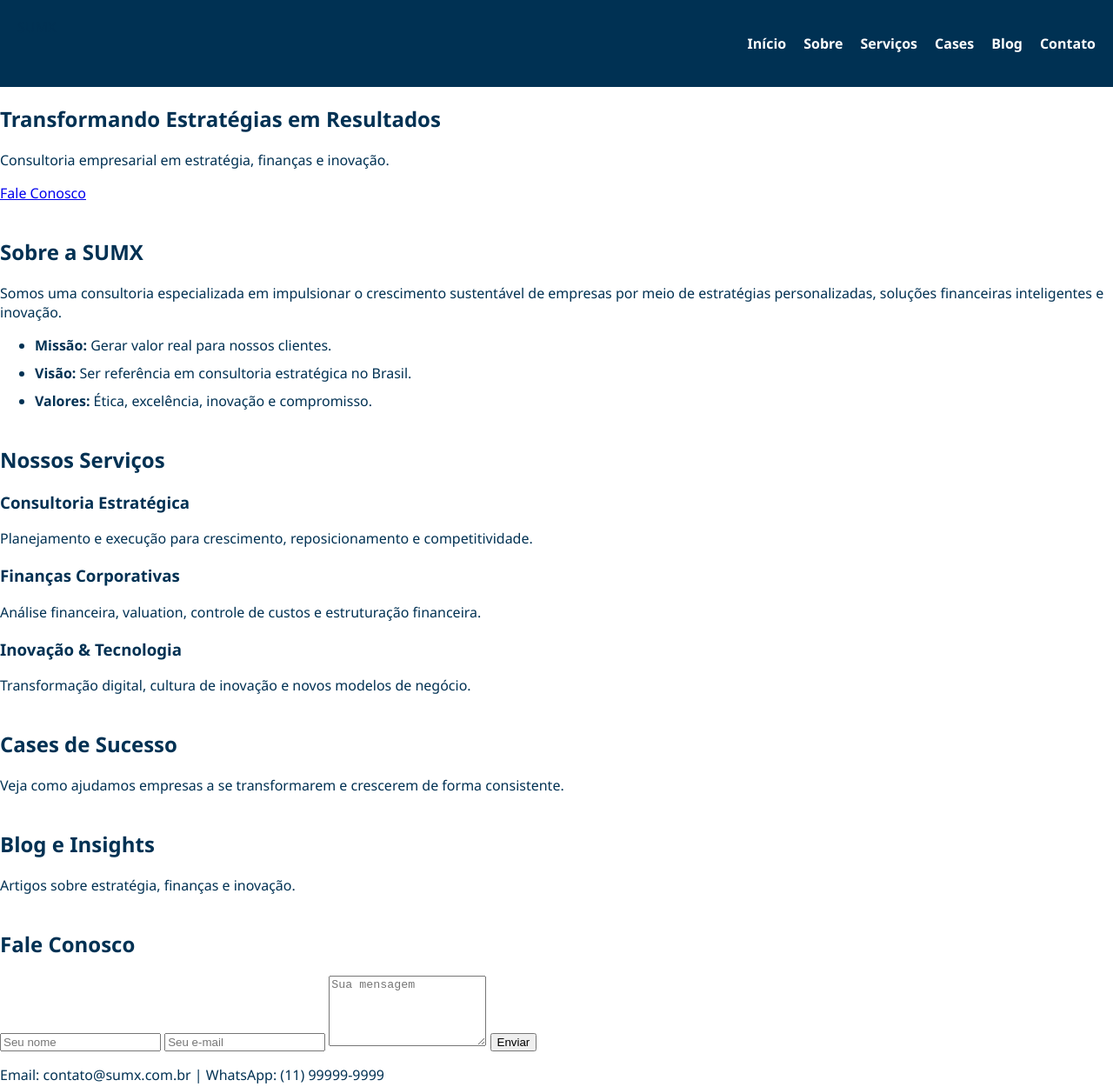
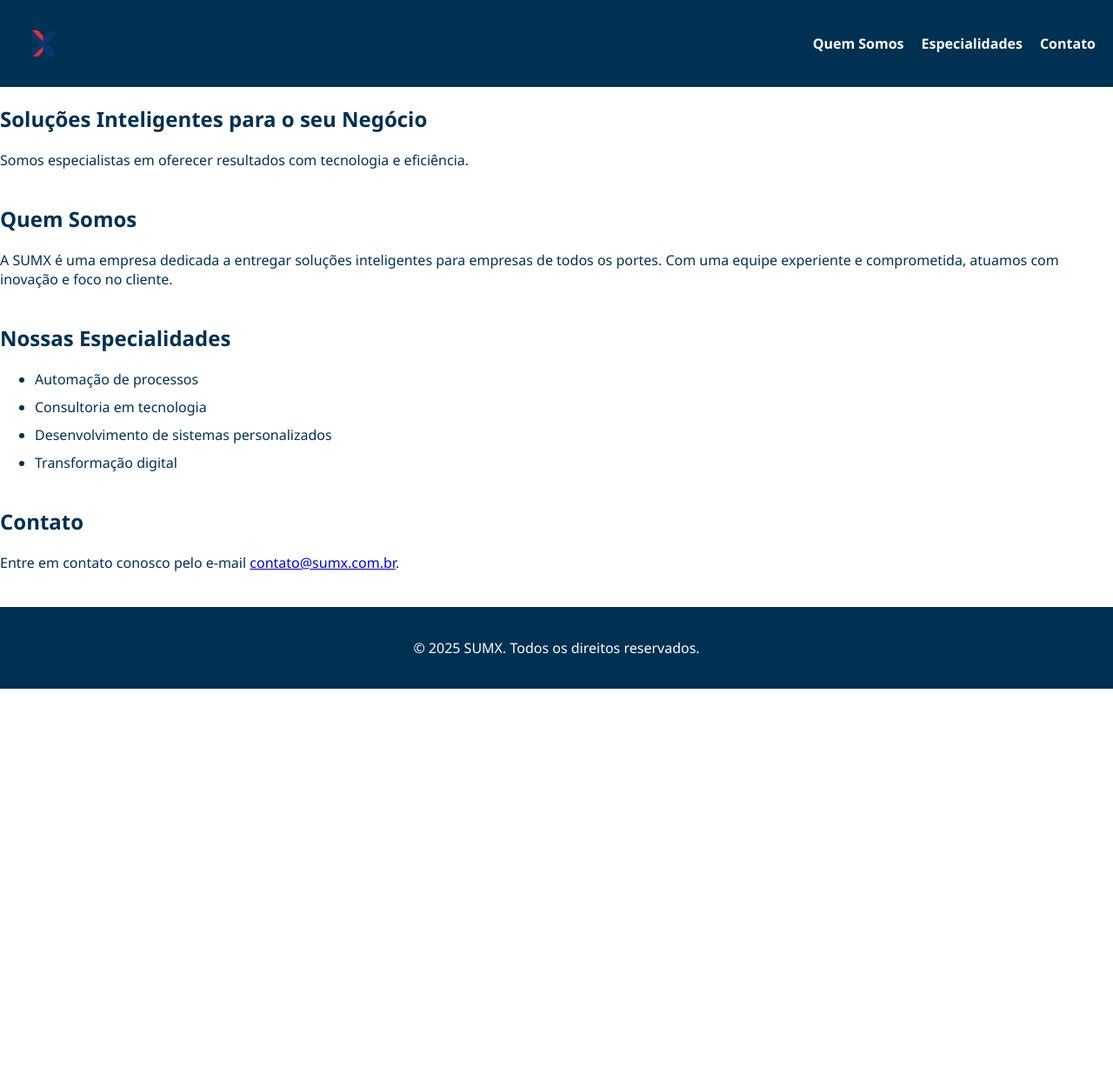
Before and after one commit to Sumx2024/sumx-site, a plain HTML site: page index.html in a window 1280 px wide. Shown: the top 1250 px of the page at 87% size. After the commit the page ends 800 px from the top, so only its background shows below. Drawn offline with Linux system fonts and the light colour scheme.

Commit message:
Update index.html

```diff
--- a/index.html
+++ b/index.html
@@ -2,90 +2,49 @@
 <html lang="pt-BR">
 <head>
   <meta charset="UTF-8" />
-  <meta name="viewport" content="width=device-width, initial-scale=1.0" />
-  <meta name="description" content="Consultoria estratégica, financeira e de inovação.">
-  <title>SUMX Consultoria</title>
-  <link rel="stylesheet" href="style.css" />
+  <meta name="viewport" content="width=device-width, initial-scale=1.0"/>
+  <title>SUMX - Soluções Inteligentes</title>
+  <link rel="stylesheet" href="style.css"/>
 </head>
 <body>
-  <header class="navbar">
-    <div class="logo">SUMX</div>
+  <header>
+    <img src="logo-nova.png" alt="Logo da SUMX" class="logo"/>
     <nav>
-      <ul class="nav-links">
-        <li><a href="#home">Início</a></li>
-        <li><a href="#sobre">Sobre</a></li>
-        <li><a href="#servicos">Serviços</a></li>
-        <li><a href="#cases">Cases</a></li>
-        <li><a href="#blog">Blog</a></li>
+      <ul>
+        <li><a href="#sobre">Quem Somos</a></li>
+        <li><a href="#especialidades">Especialidades</a></li>
         <li><a href="#contato">Contato</a></li>
       </ul>
     </nav>
   </header>
 
-  <section id="home" class="hero">
-    <div class="hero-content">
-      <h1>Transformando Estratégias em Resultados</h1>
-      <p>Consultoria empresarial em estratégia, finanças e inovação.</p>
-      <a href="#contato" class="btn">Fale Conosco</a>
-    </div>
+  <section class="hero">
+    <h1>Soluções Inteligentes para o seu Negócio</h1>
+    <p>Somos especialistas em oferecer resultados com tecnologia e eficiência.</p>
   </section>
 
   <section id="sobre" class="section">
-    <h2>Sobre a SUMX</h2>
-    <p>Somos uma consultoria especializada em impulsionar o crescimento sustentável de empresas por meio de estratégias personalizadas, soluções financeiras inteligentes e inovação.</p>
+    <h2>Quem Somos</h2>
+    <p>A SUMX é uma empresa dedicada a entregar soluções inteligentes para empresas de todos os portes. Com uma equipe experiente e comprometida, atuamos com inovação e foco no cliente.</p>
+  </section>
+
+  <section id="especialidades" class="section">
+    <h2>Nossas Especialidades</h2>
     <ul>
-      <li><strong>Missão:</strong> Gerar valor real para nossos clientes.</li>
-      <li><strong>Visão:</strong> Ser referência em consultoria estratégica no Brasil.</li>
-      <li><strong>Valores:</strong> Ética, excelência, inovação e compromisso.</li>
+      <li>Automação de processos</li>
+      <li>Consultoria em tecnologia</li>
+      <li>Desenvolvimento de sistemas personalizados</li>
+      <li>Transformação digital</li>
     </ul>
   </section>
 
-  <section id="servicos" class="section">
-    <h2>Nossos Serviços</h2>
-    <div class="cards">
-      <div class="card">
-        <h3>Consultoria Estratégica</h3>
-        <p>Planejamento e execução para crescimento, reposicionamento e competitividade.</p>
-      </div>
-      <div class="card">
-        <h3>Finanças Corporativas</h3>
-        <p>Análise financeira, valuation, controle de custos e estruturação financeira.</p>
-      </div>
-      <div class="card">
-        <h3>Inovação & Tecnologia</h3>
-        <p>Transformação digital, cultura de inovação e novos modelos de negócio.</p>
-      </div>
-    </div>
-  </section>
-
-  <section id="cases" class="section">
-    <h2>Cases de Sucesso</h2>
-    <p>Veja como ajudamos empresas a se transformarem e crescerem de forma consistente.</p>
-    <!-- Aqui você pode adicionar cards de cases -->
-  </section>
-
-  <section id="blog" class="section">
-    <h2>Blog e Insights</h2>
-    <p>Artigos sobre estratégia, finanças e inovação.</p>
-    <!-- Aqui você pode adicionar posts recentes -->
-  </section>
-
   <section id="contato" class="section">
-    <h2>Fale Conosco</h2>
-    <form class="form">
-      <input type="text" placeholder="Seu nome" required />
-      <input type="email" placeholder="Seu e-mail" required />
-      <textarea placeholder="Sua mensagem" rows="5" required></textarea>
-      <button type="submit">Enviar</button>
-    </form>
-    <p>Email: contato@sumx.com.br | WhatsApp: (11) 99999-9999</p>
+    <h2>Contato</h2>
+    <p>Entre em contato conosco pelo e-mail <a href="mailto:contato@sumx.com.br">contato@sumx.com.br</a>.</p>
   </section>
 
   <footer>
-    <p>&copy; 2025 SUMX Consultoria. Todos os direitos reservados.</p>
-    <a href="#home" class="top-link">↑ Voltar ao topo</a>
+    <p>&copy; 2025 SUMX. Todos os direitos reservados.</p>
   </footer>
-
-  <script src="script.js"></script>
 </body>
 </html>
```
